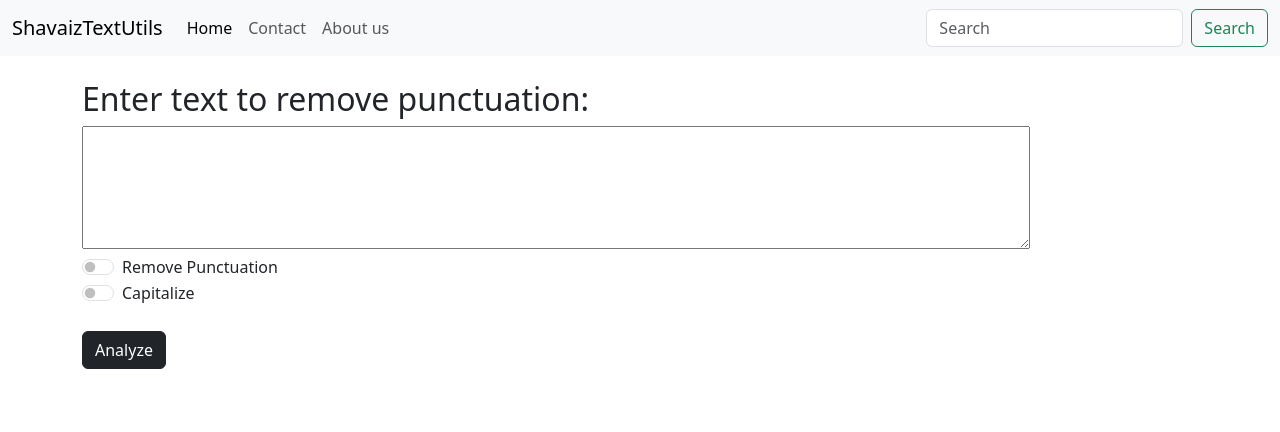
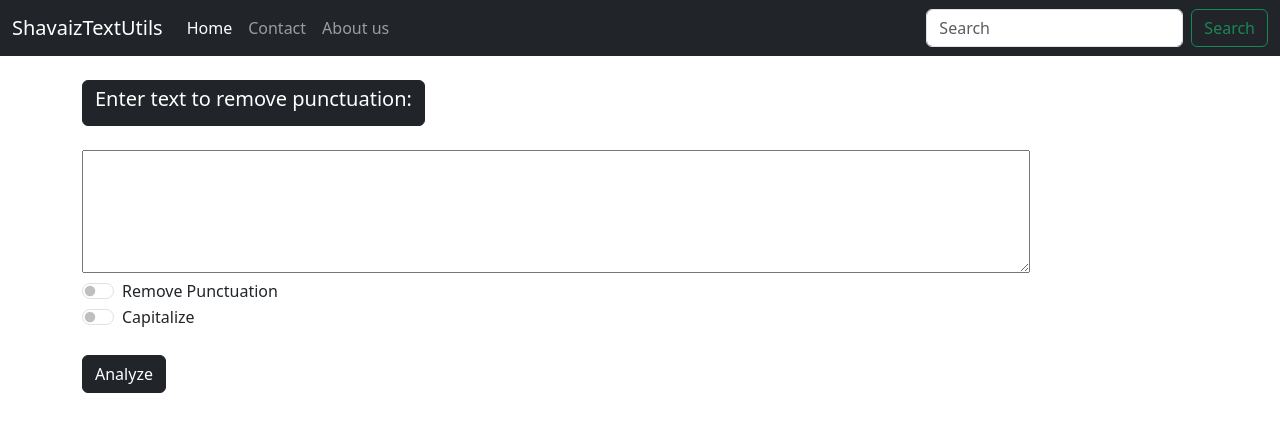
Before and after one commit to MuhammadShavaiz/django-practiceproject, a Django app: page / in a window 1280 px wide. Shown: the top 432 px of the page. Run offline with Django 5.2, Linux system fonts and the light colour scheme.

Commit message:
initial commit

```diff
--- a/playground/templates/hello.html
+++ b/playground/templates/home.html
@@ -7,7 +7,7 @@
     <link href="https://cdn.jsdelivr.net/npm/bootstrap@5.3.3/dist/css/bootstrap.min.css" rel="stylesheet" integrity="sha384-QWTKZyjpPEjISv5WaRU9OFeRpok6YctnYmDr5pNlyT2bRjXh0JMhjY6hW+ALEwIH" crossorigin="anonymous">
   </head>
   <body>
-    <nav class="navbar navbar-expand-lg bg-body-tertiary">
+    <nav class="navbar navbar-expand-lg navbar-dark bg-dark">
         <div class="container-fluid">
           <a class="navbar-brand">ShavaizTextUtils</a>
           <button class="navbar-toggler" type="button" data-bs-toggle="collapse" data-bs-target="#navbarSupportedContent" aria-controls="navbarSupportedContent" aria-expanded="false" aria-label="Toggle navigation">
@@ -35,9 +35,13 @@
       <br>
       <div class = "container">
         <form  action ='/analyze',method='get'>
-            <h2>
+          <button type="button" class="btn btn-dark">
+            <h5>
                 Enter text to remove punctuation:
-            </h2>
+            </h5>
+          </button>
+          <br>
+          <br>
             <textarea name = 'text' style="width: 948px; height: 123px;" data-listener-added_7a2d7a18="true"></textarea><br>
             <div class="form-check form-switch">
                 <input class="form-check-input" type="radio" id="removpunc" name = 'action' value = 'removpunc'>
--- a/playground/urls.py
+++ b/playground/urls.py
@@ -2,7 +2,7 @@ from django.urls import path
 from . import views
 
 urlpatterns = [
-    path('', views.say_hello),
+    path('', views.home),
     path('about/', views.about, name='About'),
     path('contact/', views.contact_me, name='contact'),
     path('analyze/', views.analyze, name='punctuation')
--- a/playground/views.py
+++ b/playground/views.py
@@ -1,7 +1,7 @@
 from django.shortcuts import render
 from django.http import HttpResponse
-def say_hello(request):
-    return render(request, 'hello.html')
+def home(request):
+    return render(request, 'home.html')
 def about(request):
     return HttpResponse("This is About page")
 def contact_me(request):
```
